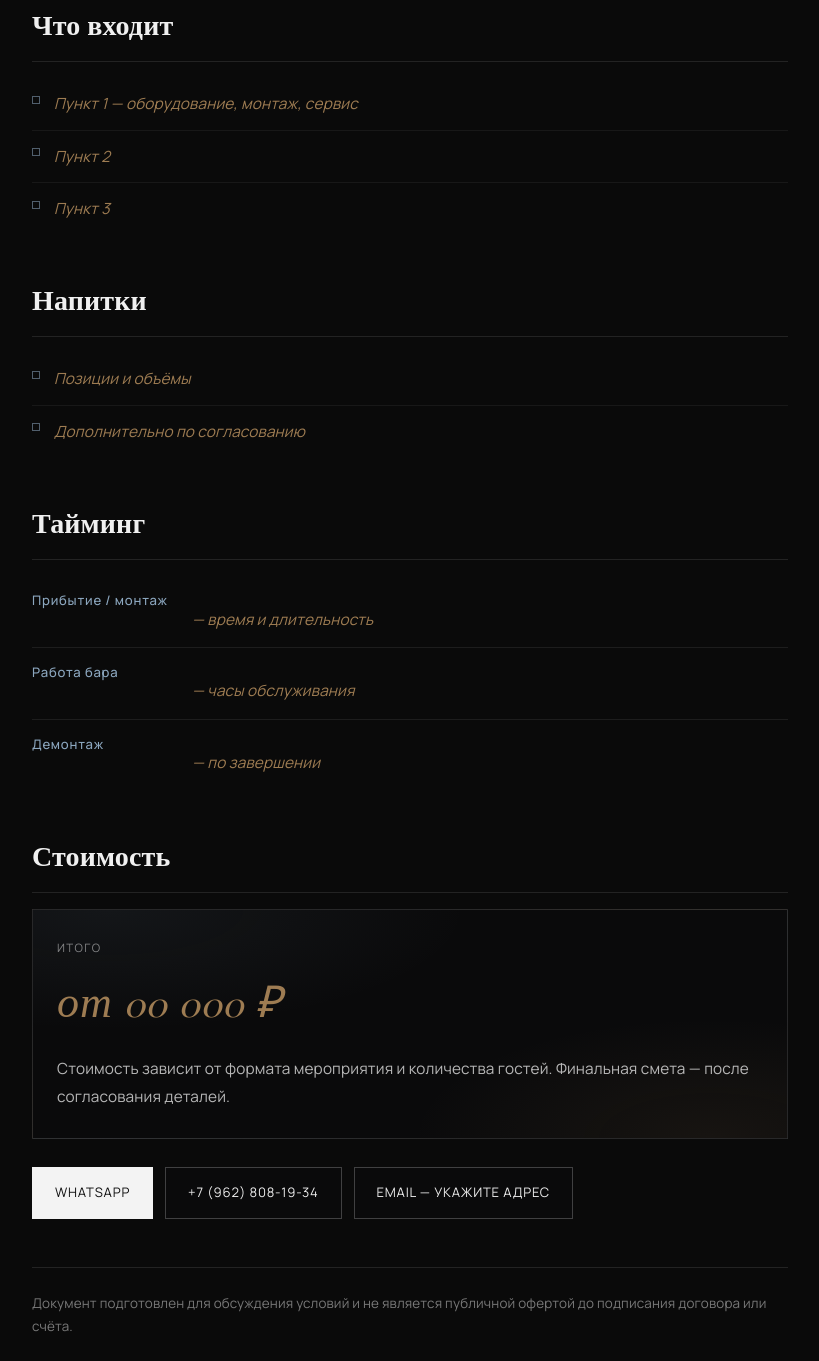
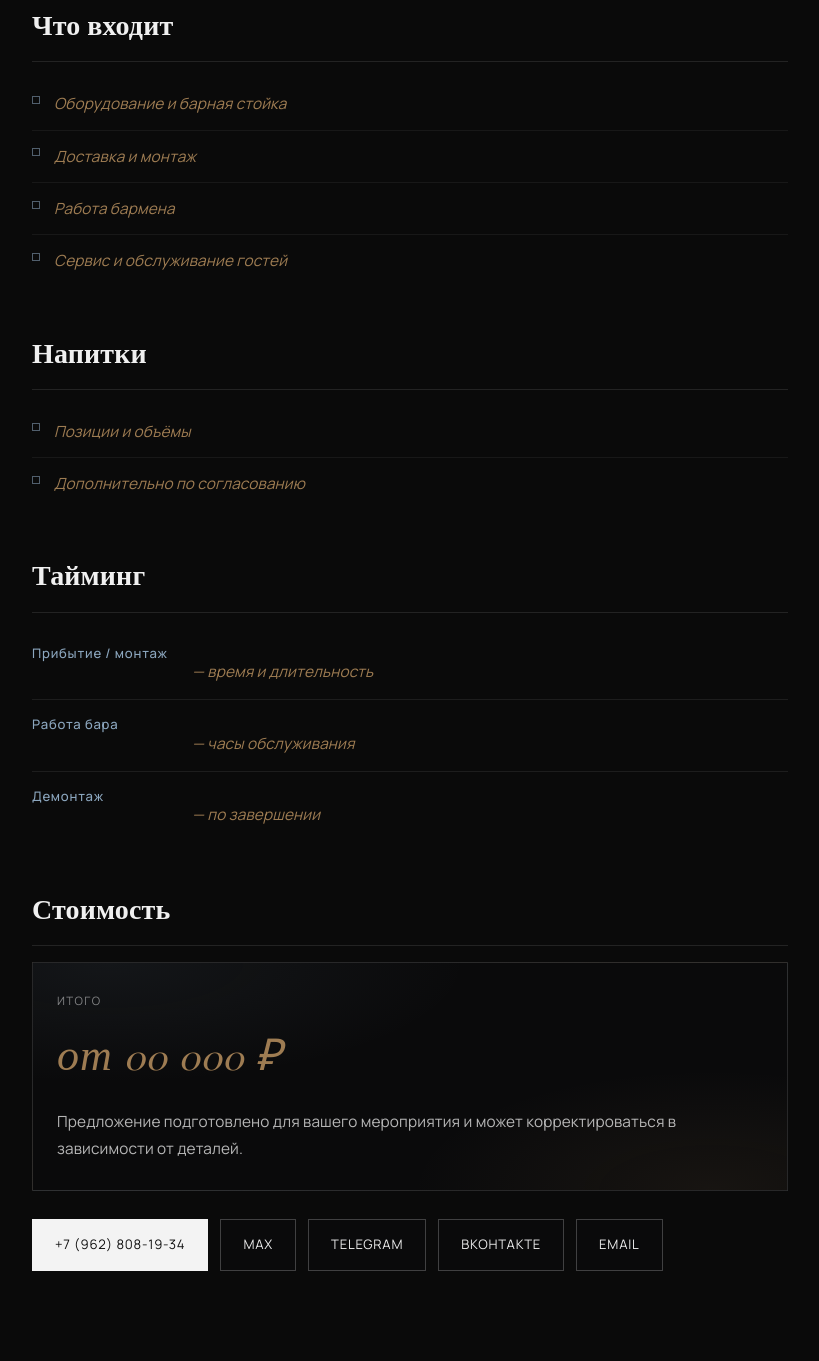
Before and after one commit to Perekati-ole/oasis, a plain HTML site: page proposal-template.html in a window 1280 px wide. Shown: the part 759-2120 px from the top of the page, without its empty margins (230-1049 px from the left). Drawn offline with nearby package versions, Linux system fonts and the light colour scheme.

Commit message:
Add files via upload

```diff
--- a/proposal-template.html
+++ b/proposal-template.html
@@ -56,9 +56,10 @@
     <section class="proposal-section" aria-labelledby="sec-includes">
       <h2 id="sec-includes">Что входит</h2>
       <ul class="proposal-list">
-        <li><span class="proposal-placeholder">Пункт 1 — оборудование, монтаж, сервис</span></li>
-        <li><span class="proposal-placeholder">Пункт 2</span></li>
-        <li><span class="proposal-placeholder">Пункт 3</span></li>
+        <li><span class="proposal-placeholder">Оборудование и барная стойка</span></li>
+        <li><span class="proposal-placeholder">Доставка и монтаж</span></li>
+        <li><span class="proposal-placeholder">Работа бармена</span></li>
+        <li><span class="proposal-placeholder">Сервис и обслуживание гостей</span></li>
       </ul>
     </section>
 
@@ -93,19 +94,17 @@
       <div class="proposal-price-block">
         <div class="proposal-price-label">Итого</div>
         <div class="proposal-price-value"><span class="proposal-placeholder">от 00 000 ₽</span></div>
-        <p class="proposal-price-note">Стоимость зависит от формата мероприятия и количества гостей. Финальная смета — после согласования деталей.</p>
+        <p class="proposal-price-note">Предложение подготовлено для вашего мероприятия и может корректироваться в зависимости от деталей.</p>
       </div>
 
       <div class="proposal-cta">
-        <a class="proposal-btn proposal-btn--primary" href="https://wa.me/79628081934" target="_blank" rel="noopener noreferrer">WhatsApp</a>
-        <a class="proposal-btn" href="tel:+79628081934">+7 (962) 808-19-34</a>
-        <a class="proposal-btn" href="#">Email — укажите адрес</a>
+        <a class="proposal-btn proposal-btn--primary" href="tel:+79628081934">+7 (962) 808-19-34</a>
+        <a class="proposal-btn" href="https://max.ru/">Max</a>
+        <a class="proposal-btn" href="https://t.me/oasisbar22">Telegram</a>
+        <a class="proposal-btn"href="https://vk.com/write102129927">Вконтакте</a>
+        <a class="proposal-btn" href="mailto:3669817@gmail.com">Email</a>
       </div>
     </section>
-
-    <p class="proposal-footer-note">
-      Документ подготовлен для обсуждения условий и не является публичной офертой до подписания договора или счёта.
-    </p>
 
   </div>
 </main>
```
